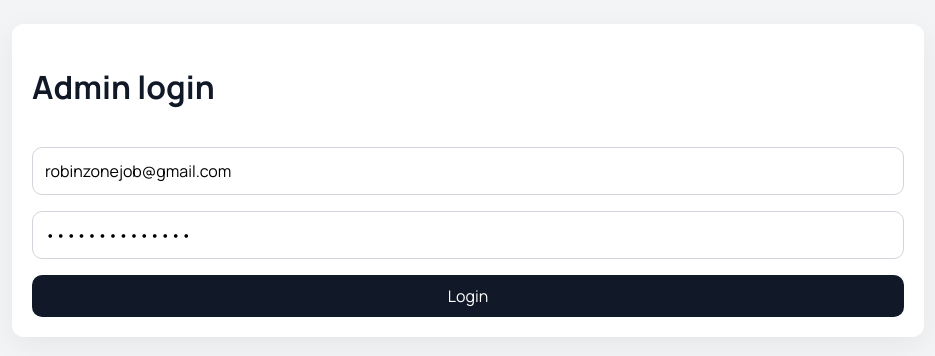
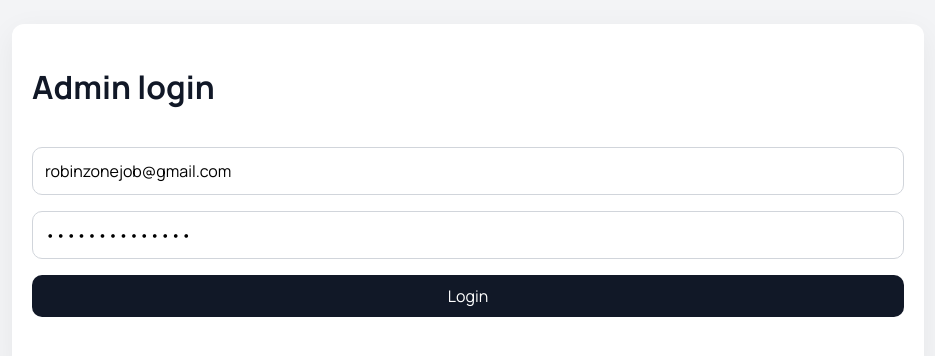
Before and after one commit to transystor/simple-blog-ui, a React (Vite) app: page /admin/login in a window 1280 px wide. Shown: the top 356 px of the page, without its empty margins (172-1107 px from the left). Built offline with nearby package versions, Linux system fonts and the light colour scheme; no server answers.

Commit message:
Increase card bottom padding for editor actions

```diff
--- a/src/styles.css
+++ b/src/styles.css
@@ -64,3 +64,5 @@ button, input, textarea, select { font: inherit; }
 
 .ql-container { margin-bottom: 16px; }
 .card form, form.card { overflow: visible; }
+
+.card.stack { padding-bottom: 56px; }
```
